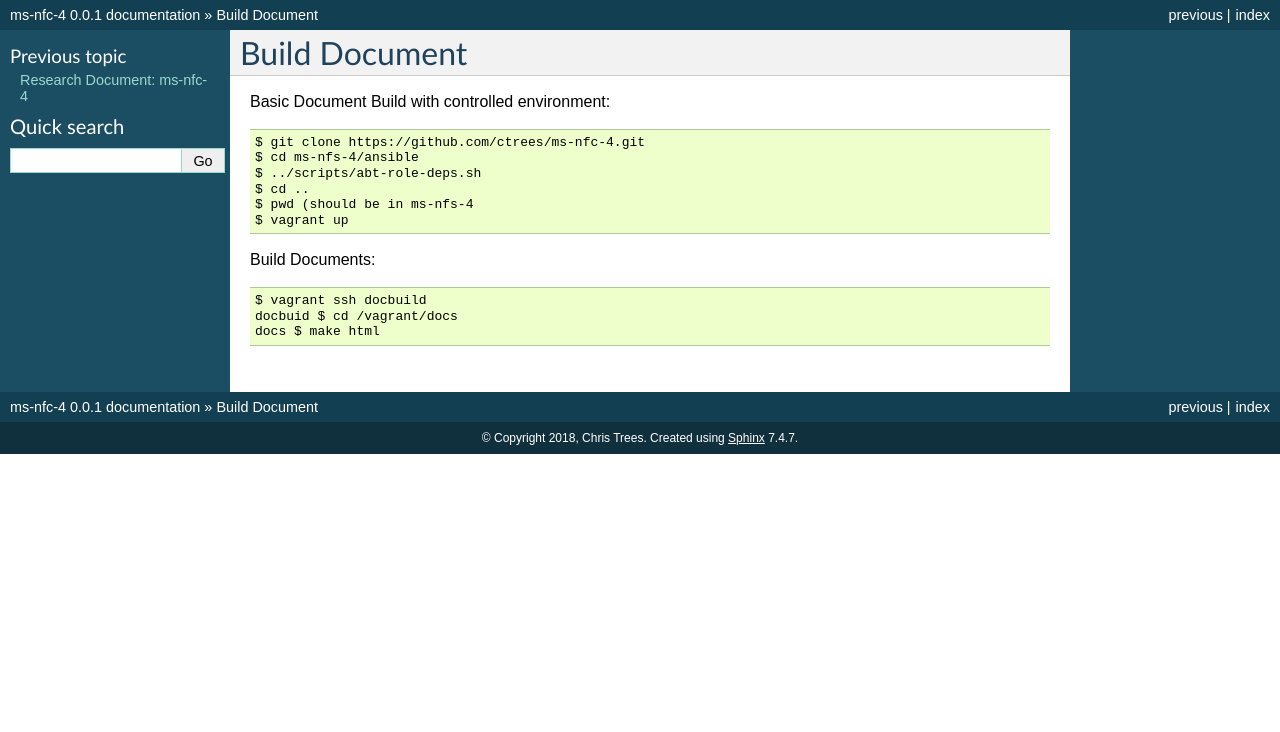
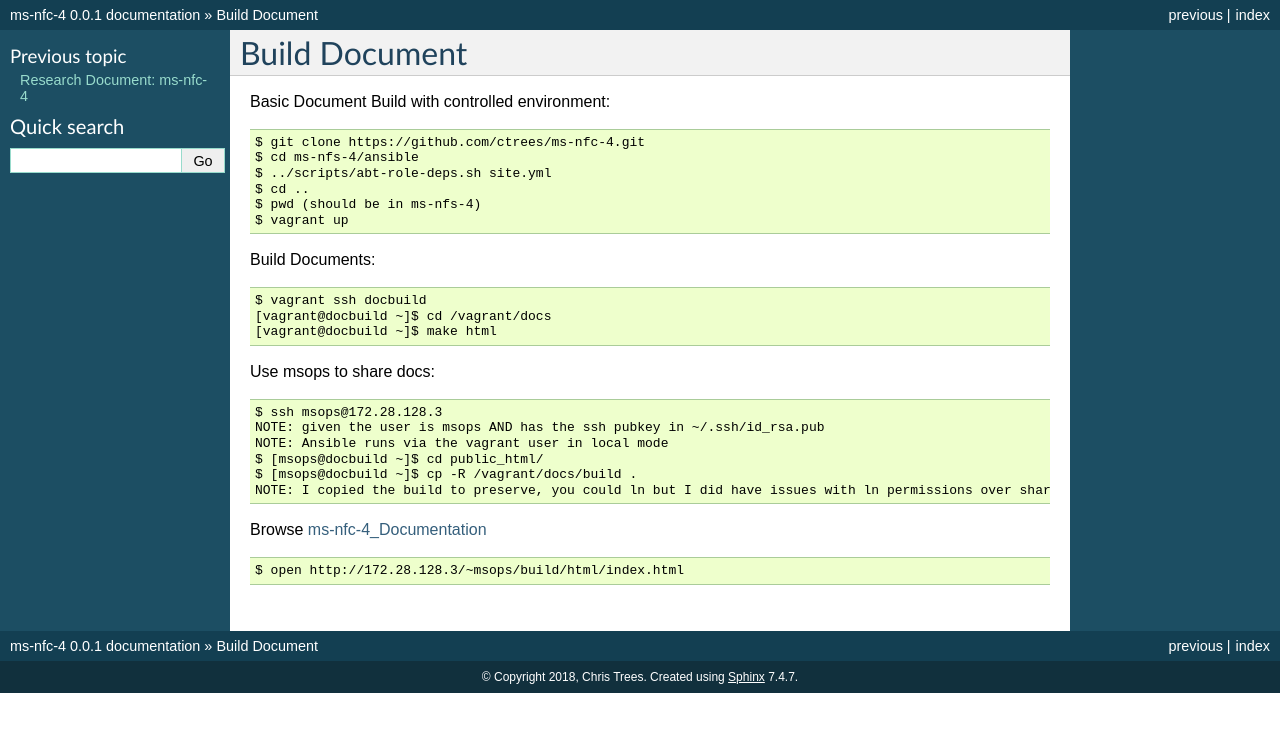
Before and after one commit to ctrees/ms-nfc-4, a Sphinx documentation site: the page built from docs/source/Build-Documents.rst, in a window 1280 px wide. Shown: the top 732 px of the page. Built offline with Sphinx 7.4.7, drawn with Linux system fonts in a browser that asks for light colours.

Commit message:
Doc Enviroment Update

```diff
--- a/docs/source/Build-Documents.rst
+++ b/docs/source/Build-Documents.rst
@@ -8,13 +8,28 @@ Basic Document Build with controlled environment::
 
     $ git clone https://github.com/ctrees/ms-nfc-4.git
     $ cd ms-nfs-4/ansible
-    $ ../scripts/abt-role-deps.sh
+    $ ../scripts/abt-role-deps.sh site.yml
     $ cd ..
-    $ pwd (should be in ms-nfs-4
+    $ pwd (should be in ms-nfs-4)
     $ vagrant up
 
 Build Documents::
 
     $ vagrant ssh docbuild
-    docbuid $ cd /vagrant/docs
-    docs $ make html
+    [vagrant@docbuild ~]$ cd /vagrant/docs
+    [vagrant@docbuild ~]$ make html
+
+Use msops to share docs::
+
+    $ ssh msops@172.28.128.3
+    NOTE: given the user is msops AND has the ssh pubkey in ~/.ssh/id_rsa.pub
+    NOTE: Ansible runs via the vagrant user in local mode
+    $ [msops@docbuild ~]$ cd public_html/
+    $ [msops@docbuild ~]$ cp -R /vagrant/docs/build .
+    NOTE: I copied the build to preserve, you could ln but I did have issues with ln permissions over share mount
+
+Browse ms-nfc-4_Documentation_ ::
+
+    $ open http://172.28.128.3/~msops/build/html/index.html
+
+.. _ms-nfc-4_Documentation: http://172.28.128.3/~msops/build/html/index.html
--- a/vagrant-hosts.yml
+++ b/vagrant-hosts.yml
@@ -34,8 +34,6 @@
 - name: docbuild
   box: bento/centos-7.4
   synced_folders:
-    - src: test
-      dest: /tmp/test
     - src: www
       dest: /var/www/html
       options:
```
Also changed, not shown: 1 other file.
